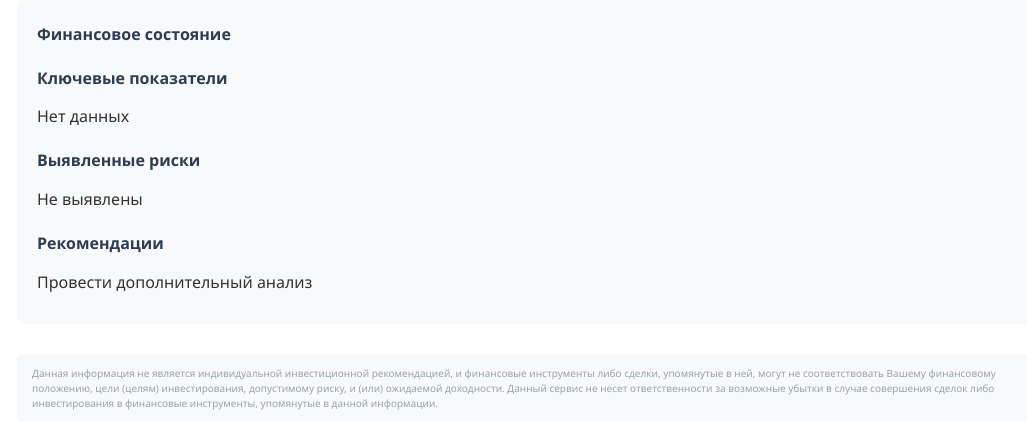
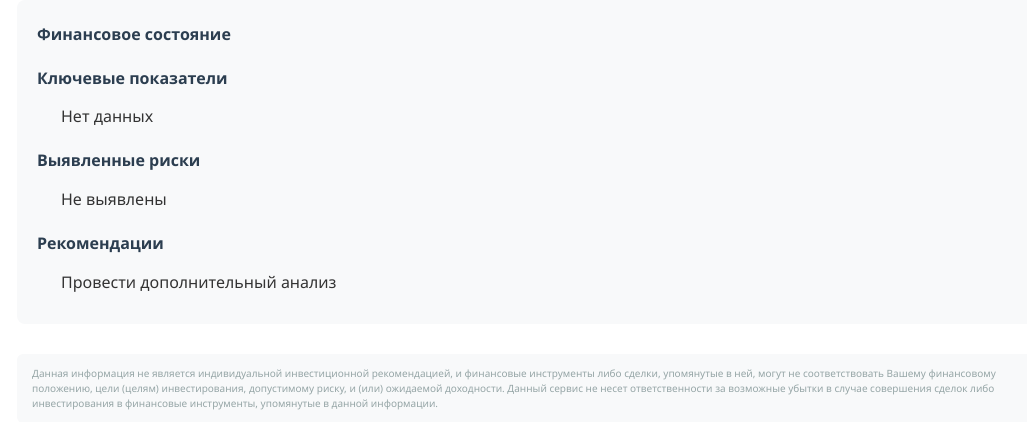
Before and after one commit to Artmalinkov/Report_3, a FastAPI app: template templates/report_template.html in a window 1280 px wide. Shown: the part 969-1391 px from the top of the page, without its empty margins (113-1140 px from the left). Run offline with FastAPI, Linux system fonts and the light colour scheme; the template is opened without the code that fills it, so the values that code supplies are empty; parts of the project's set-up code (start-up, migrations or seed data) failed here and were passed over.

Commit message:
Раздел "Предварительный анализ": красная строка + выравнивание по ширине

```diff
--- a/templates/report_template.html
+++ b/templates/report_template.html
@@ -119,6 +119,8 @@
         .analysis-text p {
             margin: 8px 0;
             white-space: pre-line;
+            text-align: justify;
+            text-indent: 1.5em;
         }
         .chart-grid {
             display: grid;
```
